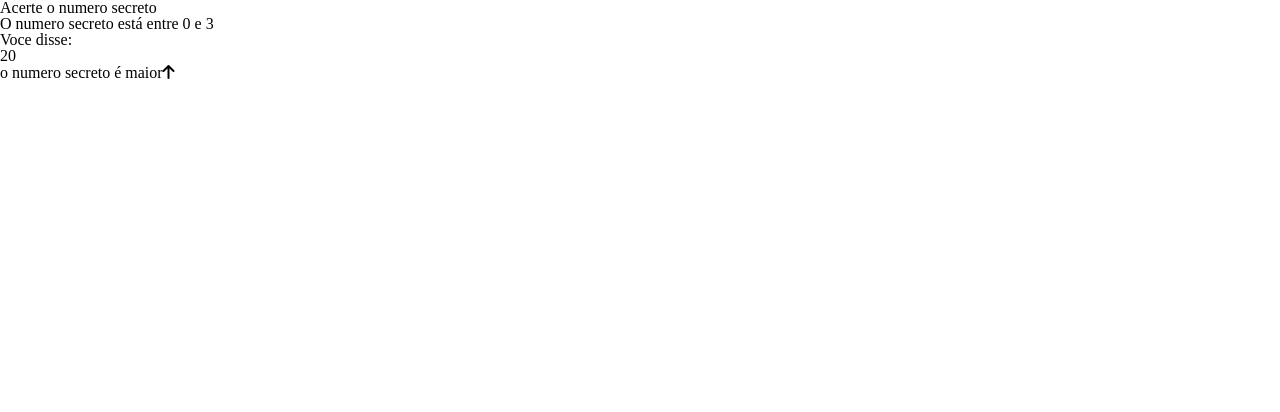
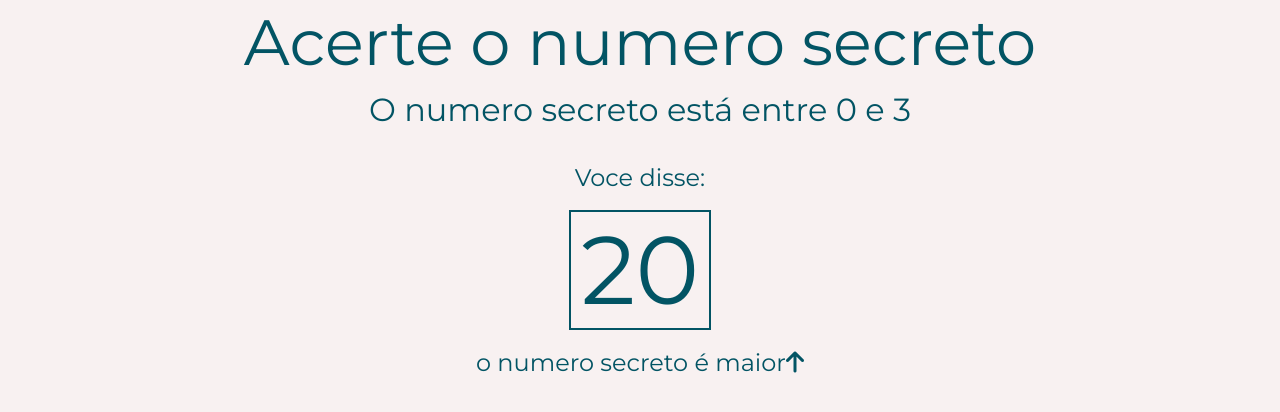
Before and after one commit to rodrigollucianocosta/04-validacao_reconhecimento_por_voz, a plain HTML site: page index.html in a window 1280 px wide. Drawn offline with nearby package versions, Linux system fonts and the light colour scheme.

Commit message:
add css code

```diff
--- a/style.css
+++ b/style.css
@@ -1 +1,42 @@
-@import url('https://fonts.googleapis.com/css2?family=Montserrat:ital,wght@0,100..900;1,100..900&display=swap')
+@import url('https://fonts.googleapis.com/css2?family=Montserrat:ital,wght@0,100..900;1,100..900&display=swap');
+
+:root {
+    --font-family: "Montserrat", sans-serif;
+    --primary-color:  #025464;
+    --bg-color:#F8F1F1;
+}
+
+body {
+    background-color: var(--bg-color);
+    color: var(--primary-color);
+    display: flex;
+    flex-direction: column;
+    align-items: center;
+    justfy-content: center;
+    text-align: center;
+    margin: 0;
+    font-family: var(--font-family);
+}
+
+h1 {
+    font-size: 4em;
+    margin-top: 10px;
+}
+
+h3 {
+    font-size: 2em;
+    margin-top: 20px;
+}
+
+.mensage {
+    font-size: 1.5em;
+    margin-top: 40px;
+}
+
+.box {
+    border: 2px solid var(--primary-color);
+    display: inline-block;
+    font-size: 4em;
+    padding: 10px;
+    margin: 20px
+}
```
